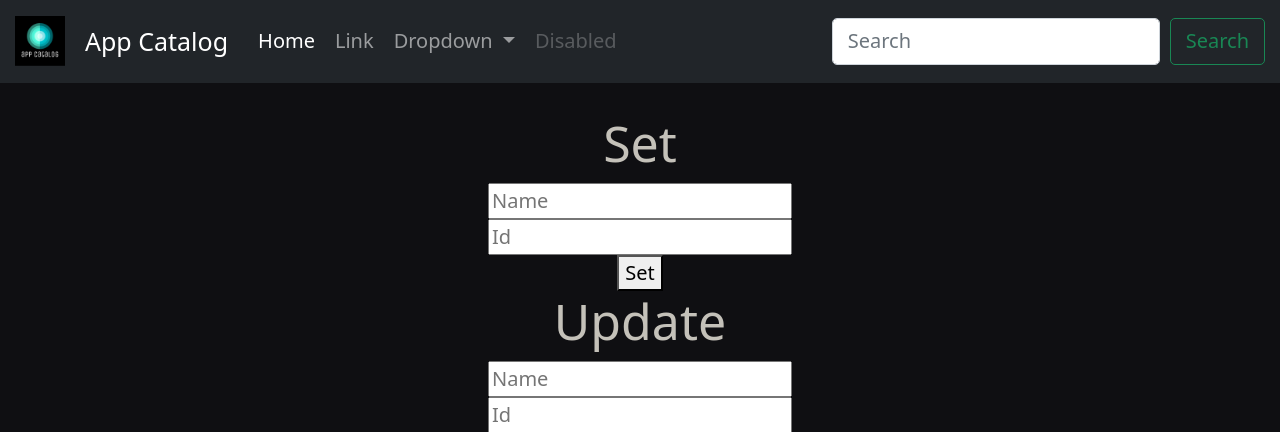
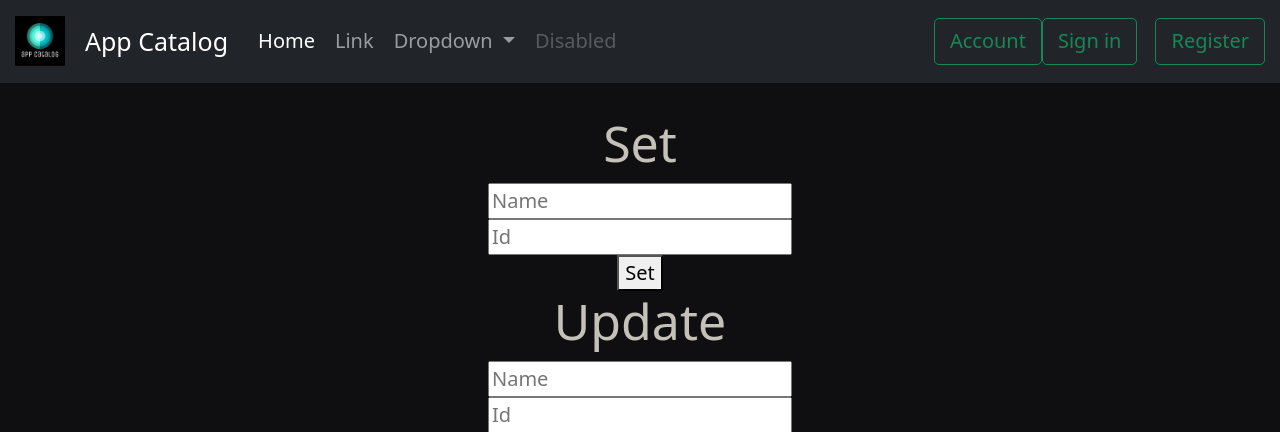
Before and after one commit to Potriashka/AppCatalog, a Flask app: page / in a window 1280 px wide. Shown: the top 432 px of the page. Run offline with Flask 2, Linux system fonts and the light colour scheme; some libraries are stand-ins or nearby versions.

Commit message:
updated base.html

```diff
--- a/templates/base.html
+++ b/templates/base.html
@@ -66,10 +66,16 @@
                             <a class="nav-link disabled" href="#" tabindex="-1" aria-disabled="true">Disabled</a>
                         </li>
                     </ul>
-                    <form class="d-flex">
-                        <input class="form-control me-2" type="search" placeholder="Search" aria-label="Search">
-                        <button class="btn btn-outline-success" type="submit">Search</button>
-                    </form>
+                    <div>
+
+                    </div>
+                    <div id="account">
+                        <button class="btn btn-outline-success" type="submit">Account</button>
+                    </div>
+                    <div id="buttons">
+                        <button class="btn btn-outline-success" type="submit" style="margin-right: 1vw;">Sign in</button>
+                        <button class="btn btn-outline-success" type="submit">Register</button>
+                    </div>
                 </div>
             </div>
         </nav>
@@ -91,5 +97,7 @@
                 <a href="/about" id="image"><img class="img" src="{{url_for('static', filename='images/favicon.ico')}}" alt="logo" width="75" height="75"></a>
             </span>
         </footer>
+        <!--  the script  -->
+        <script src="{{url_for('static', filename='scripts/base.tsx')}}"></script>
     </body>
 </html>
```
Lines whose indentation alone changed are shown as unchanged.
